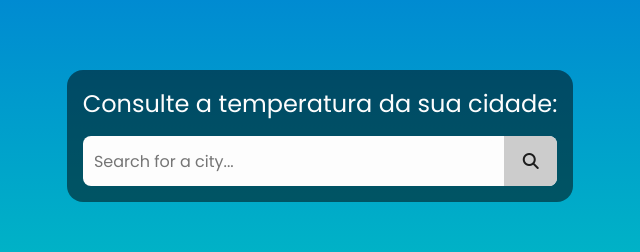
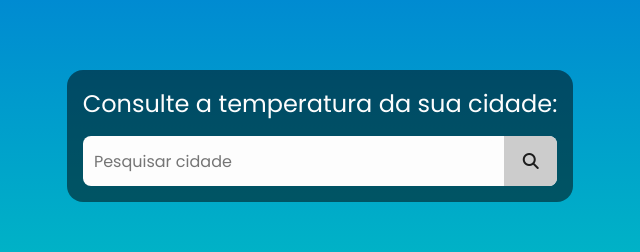
Before and after one commit to GuiAgapito/clima_sense, a plain HTML site: page index.html in a window 1280 px wide. Shown: the part 264-516 px from the top of the page, 320-960 px from the left. Drawn offline with Linux system fonts and the light colour scheme.

Commit message:
Initial commit

```diff
--- a/css/style.css
+++ b/css/style.css
@@ -18,7 +18,7 @@ body {
   border-radius: 1rem;
   display: flex;
   flex-direction: column;
-  margin: 10px;
+  margin: 30px;
 }
 
 .title {
--- a/index.html
+++ b/index.html
@@ -26,7 +26,7 @@
     <h2 class="title">Consulte a temperatura da sua cidade:</h2>
     <!-- Search form -->
     <div class="form">
-      <input type="text" id="search" placeholder="Search for a city...">
+      <input type="text" id="search" placeholder="Pesquisar cidade">
       <i id="searchBtn" class="fa-solid fa-magnifying-glass"></i>
     </div>
 
```
